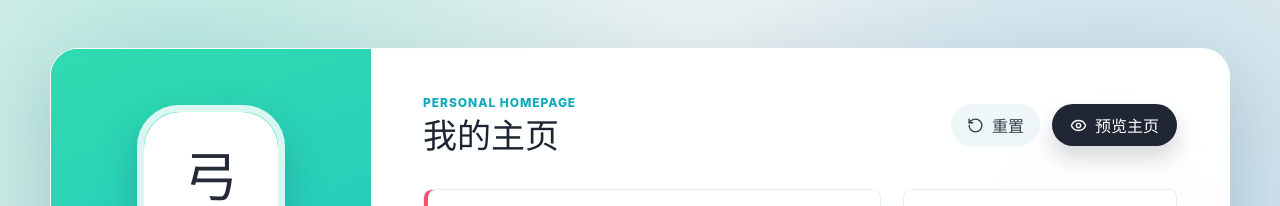
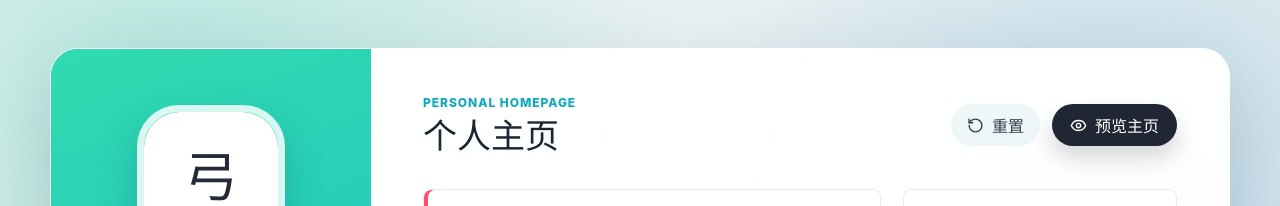
Before and after one commit to enthusiastic0/NANO, a Vue app in the folder personal-homepage-vue/: page / in a window 1280 px wide. Shown: the top 206 px of the page. Built offline with nearby package versions, Linux system fonts and the light colour scheme.

Commit message:
fix: update header title for consistency

```diff
--- a/personal-homepage-vue/src/App.vue
+++ b/personal-homepage-vue/src/App.vue
@@ -33,7 +33,7 @@
         <header class="topbar">
           <div>
             <p class="eyebrow">Personal Homepage</p>
-            <h1>我的主页</h1>
+            <h1>个人主页</h1>
           </div>
           <div class="top-actions">
             <button type="button" class="ghost-btn" @click="resetDemo"><RotateCcw :size="17" /> 重置</button>
```
